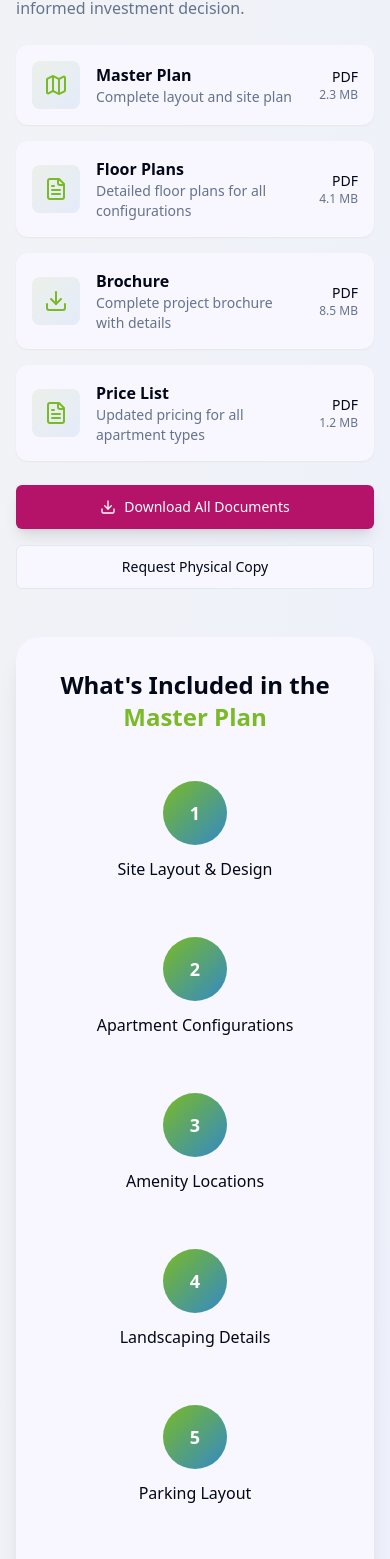
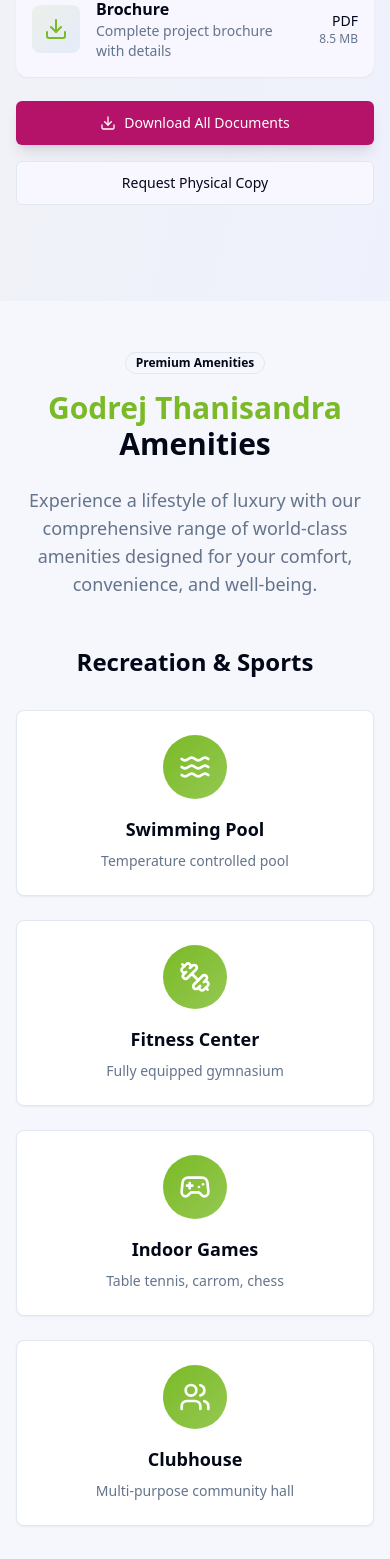
Before and after one commit to Xcceler-blr/godrej-thanisandra-landing-page, a React (Vite) app: page / in a window 390 px wide. Shown: the part 9519-11078 px from the top of the page. Built offline with nearby package versions, Linux system fonts and the light colour scheme.

Commit message:
major changes two

```diff
--- a/src/components/AboutSection.tsx
+++ b/src/components/AboutSection.tsx
@@ -19,7 +19,7 @@ export const AboutSection = () => {
 
   return (
     <>
-      <section className="py-20 bg-gradient-to-br from-muted/50 to-accent/10">
+      <section className="py-12 bg-gradient-to-br from-muted/50 to-accent/10">
         <div className="max-w-6xl mx-auto px-4">
           <div ref={titleRef} className={`text-center mb-12 ${titleVisible ? 'animate-fade-in-up' : 'opacity-0'}`}>
             <Badge variant="outline" className="mb-4">
--- a/src/components/AmenitiesSection.tsx
+++ b/src/components/AmenitiesSection.tsx
@@ -70,7 +70,7 @@ export const AmenitiesSection = () => {
 
   return (
     <>
-      <section className="py-20 bg-muted/30">
+      <section className="py-12 bg-muted/30">
         <div className="max-w-6xl mx-auto px-4">
           <div className="text-center mb-12">
             <Badge variant="outline" className="mb-4">
--- a/src/components/FloorPlanSection.tsx
+++ b/src/components/FloorPlanSection.tsx
@@ -59,7 +59,7 @@ export const FloorPlanSection = () => {
 
   return (
     <>
-      <section className="py-20 bg-gradient-to-br from-accent/5 to-muted/30">
+      <section className="py-12 bg-gradient-to-br from-accent/5 to-muted/30">
         <div className="max-w-6xl mx-auto px-4">
           <div className="text-center mb-12">
             <Badge variant="outline" className="mb-4">
--- a/src/components/GallerySection.tsx
+++ b/src/components/GallerySection.tsx
@@ -58,7 +58,7 @@ export const GallerySection = () => {
 
   return (
     <>
-      <section className="py-20 bg-muted/30">
+      <section className="py-12 bg-muted/30">
         <div className="max-w-6xl mx-auto px-4">
           <div className="text-center mb-12">
             <Badge variant="outline" className="mb-4">
--- a/src/components/LocationSection.tsx
+++ b/src/components/LocationSection.tsx
@@ -70,7 +70,7 @@ export const LocationSection = () => {
 
   return (
     <>
-      <section className="py-20 bg-gradient-to-br from-secondary/5 to-primary/10">
+      <section className="py-12 bg-gradient-to-br from-secondary/5 to-primary/10">
         <div className="max-w-6xl mx-auto px-4">
           <div className="text-center mb-12">
             <Badge variant="outline" className="mb-4">
--- a/src/components/MasterPlanSection.tsx
+++ b/src/components/MasterPlanSection.tsx
@@ -16,31 +16,17 @@ export const MasterPlanSection = () => {
       size: "2.3 MB"
     },
     {
-      title: "Floor Plans",
-      description: "Detailed floor plans for all configurations",
-      icon: FileText,
-      format: "PDF",
-      size: "4.1 MB"
-    },
-    {
       title: "Brochure",
       description: "Complete project brochure with details",
       icon: Download,
       format: "PDF",
       size: "8.5 MB"
-    },
-    {
-      title: "Price List",
-      description: "Updated pricing for all apartment types",
-      icon: FileText,
-      format: "PDF",
-      size: "1.2 MB"
     }
   ];
 
   return (
     <>
-      <section className="py-20 bg-gradient-to-br from-primary/5 to-secondary/5">
+      <section className="py-12 bg-gradient-to-br from-primary/5 to-secondary/5">
         <div className="max-w-6xl mx-auto px-4">
           <div className="text-center mb-12">
             <Badge variant="outline" className="mb-4">
@@ -134,33 +120,6 @@ export const MasterPlanSection = () => {
               </div>
             </div>
           </div>
-
-          {/* Features Grid */}
-          <div className="bg-background rounded-3xl p-8 md:p-12 shadow-xl">
-            <h3 className="text-2xl md:text-3xl font-bold text-center mb-8">
-              What's Included in the <span className="text-primary">Master Plan</span>
-            </h3>
-
-            <div className="grid md:grid-cols-2 lg:grid-cols-4 gap-6">
-              {[
-                "Site Layout & Design",
-                "Apartment Configurations",
-                "Amenity Locations",
-                "Landscaping Details",
-                "Parking Layout",
-                "Security Features",
-                "Utility Infrastructure",
-                "Recreation Areas"
-              ].map((feature, index) => (
-                <div key={index} className="text-center p-4">
-                  <div className="w-16 h-16 bg-gradient-to-br from-primary to-secondary rounded-full flex items-center justify-center mx-auto mb-3">
-                    <span className="text-white font-bold text-lg">{index + 1}</span>
-                  </div>
-                  <p className="font-medium text-foreground">{feature}</p>
-                </div>
-              ))}
-            </div>
-          </div>
         </div>
       </section>
 
--- a/src/components/PricingSection.tsx
+++ b/src/components/PricingSection.tsx
@@ -70,7 +70,7 @@ export const PricingSection = () => {
 
   return (
     <>
-      <section className="py-20 bg-gradient-to-br from-primary/5 to-secondary/10">
+      <section className="py-12 bg-gradient-to-br from-primary/5 to-secondary/10">
         <div className="max-w-6xl mx-auto px-4">
           <div className="text-center mb-12">
             <Badge variant="outline" className="mb-4">
```
